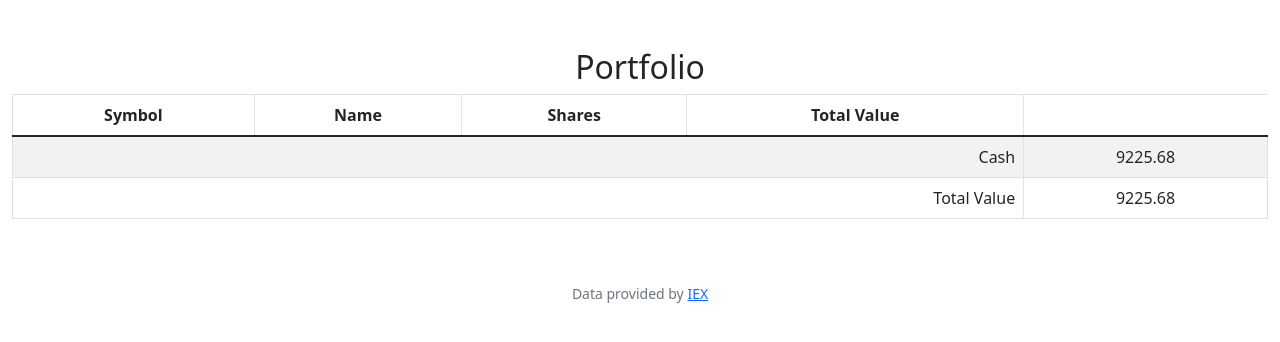
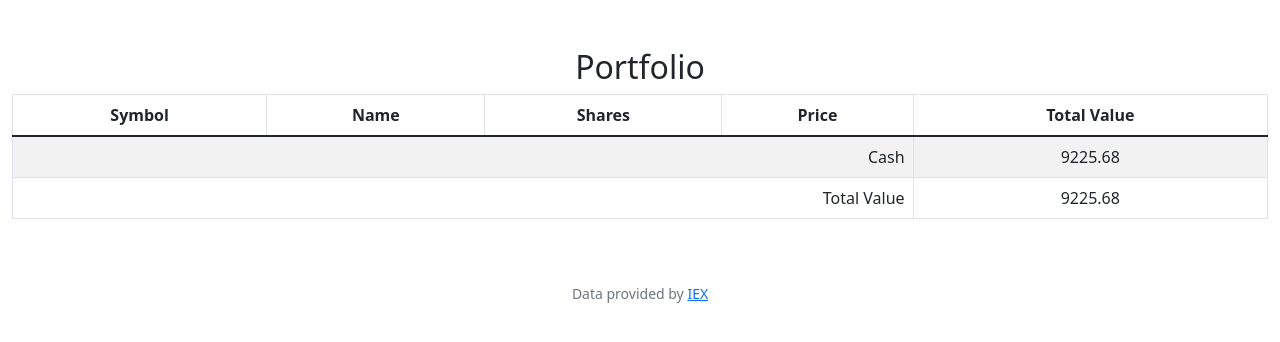
Before and after one commit to JROD9/CS-Projects, a Flask app: page / in a window 1280 px wide. Shown: the part 76-418 px from the top of the page. Run offline with Flask 3, Linux system fonts and the light colour scheme; a user stored in the database is signed in; data that the repository does not hold is empty; some libraries are stand-ins or nearby versions.

Commit message:
Thu, Dec 28, 2023, 10:29 PM -05:00

```diff
--- a/finance/templates/index.html
+++ b/finance/templates/index.html
@@ -13,6 +13,7 @@
                 <th>Symbol</th>
                 <th>Name</th>
                 <th>Shares</th>
+                <th>Price</th>
                 <th>Total Value</th>
             </tr>
         </thead>
```
